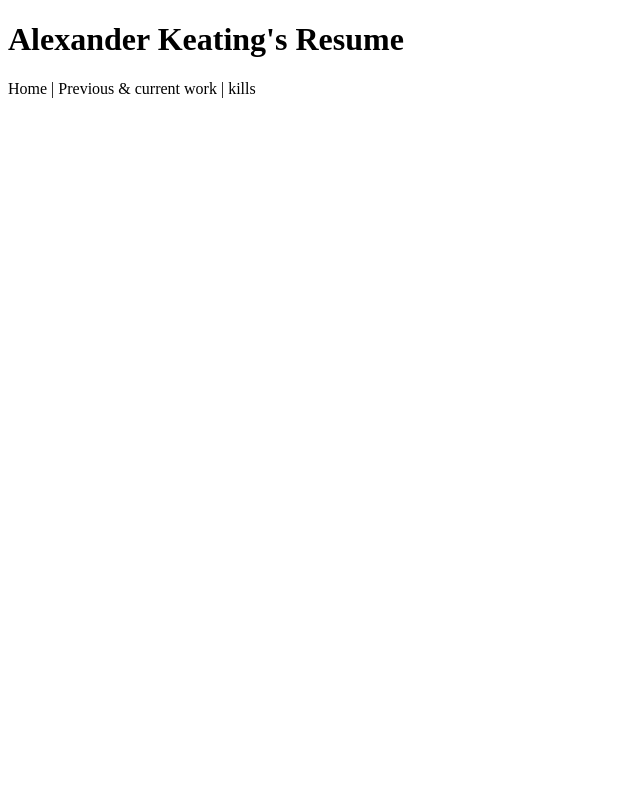
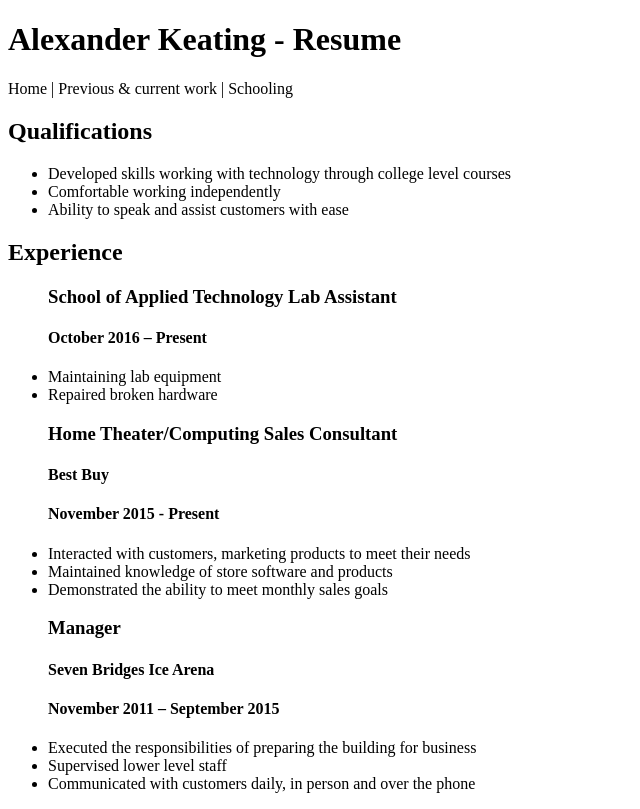
Before and after one commit to AlexanderKeating/ProjectOne-WebDev, a plain HTML site: page Resume.html in a window 1280 px wide. Shown: the whole page, without its empty margins (0-640 px from the left). Drawn offline with Linux system fonts and the light colour scheme.

Commit message:
Content
Added in content to 3 pages.

```diff
--- a/Resume.html
+++ b/Resume.html
@@ -3,19 +3,60 @@
 
 <head>
 <meta charset = "UTF-8">
-<title>AK - Resume</title>
+    <title>Alexander Keating - Resume</title>
+</head>
 
-</head>
 
 <body>
 
-<h1>Alexander Keating's Resume</h1>
+    <header>
+        <h1>Alexander Keating - Resume</h1>
+    </header>
 
+    <section id = "links">
+        <p>
+            Home
+            |    Previous & current work
+            |    Schooling
+        </p>
+    </section>
+
+<section id = "resume">
 <p>
-    Home
-|    Previous & current work
-|    kills
-</p>
+
+<section id = "qualifications">
+    <h2>Qualifications</h2>
+        <ul>
+            <li>Developed skills working with technology through college level courses</li>
+            <li>Comfortable working independently</li>
+            <li>Ability to speak and assist customers with ease</li>
+        </ul>
+</section>
+
+<section id = "experience">
+    <h2>Experience</h2>
+        <ul>
+        <h3>School of Applied Technology Lab Assistant</h3>
+            <h4>October 2016 – Present</h4>
+            <li>Maintaining lab equipment</li>
+            <li>Repaired broken hardware</li>
+
+        <h3>Home Theater/Computing Sales Consultant</h3>
+        <h4>Best Buy</h4>
+        <h4>November 2015 - Present</h4>
+            <li>Interacted with customers, marketing products to meet their needs</li>
+            <li>Maintained knowledge of store software and products</li>
+            <li>Demonstrated the ability to meet monthly sales goals</li>
+
+        <h3>Manager</h3>
+        <h4>Seven Bridges Ice Arena</h4>
+        <h4>November 2011 – September 2015</h4>
+            <li>Executed the responsibilities of preparing the building for business</li>
+            <li>Supervised lower level staff</li>
+            <li>Communicated with customers daily, in person and over the phone</li>
+
+
+    </p>
 
 </body>
 </html>
```
Also changed, not shown: Schooling.html (added, +47 -0 lines), index.html (+8 -9 lines).
